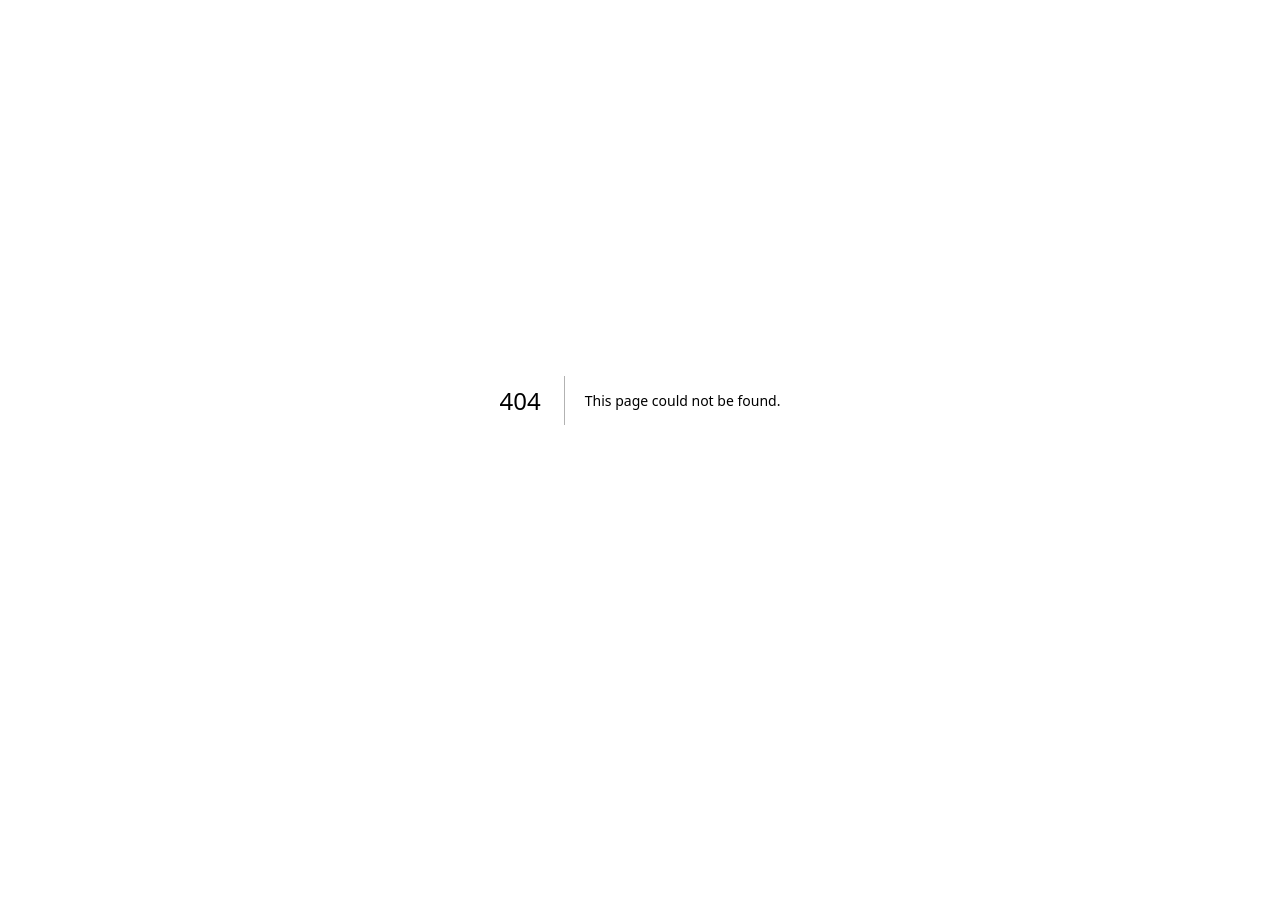
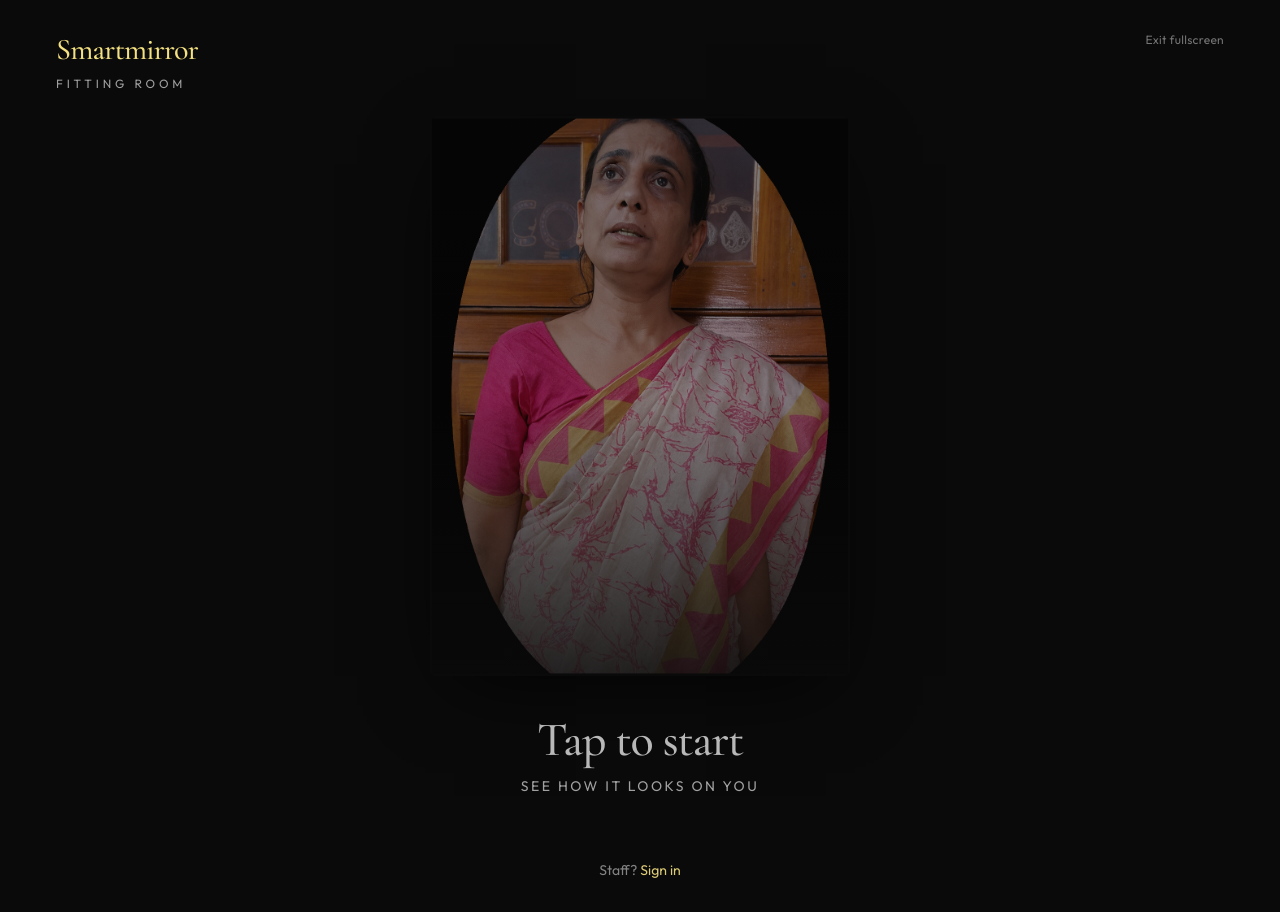
Before and after one commit to 53X/smartmirror, a Next.js app in the folder frontend/: page /kiosk/attract in a window 1280 px wide. Before the commit this address had no page. Before the commit the page ends 800 px from the top, so only its background shows below. Built offline with nearby package versions, Linux system fonts and the light colour scheme.

Commit message:
Polish kiosk demo path: attract loop and fullscreen start.

```diff
--- /dev/null
+++ b/frontend/app/kiosk/attract/page.tsx
@@ -0,0 +1,165 @@
+"use client";
+
+import { useEffect, useState } from "react";
+import { useRouter } from "next/navigation";
+import { AnimatePresence, motion, useReducedMotion } from "motion/react";
+import { exitKioskFullscreen, requestKioskFullscreen } from "@/lib/kioskFullscreen";
+import { clearKioskSession } from "@/lib/kioskSession";
+import { kioskEase, kioskFadeTransition } from "@/lib/kioskMotion";
+
+const ATTRACT_LOOKS = [
+  {
+    src: "/demo-003-look.png",
+    alt: "Styled look on the mirror",
+  },
+  {
+    src: "/demo-model.jpg",
+    alt: "Fitting room model",
+  },
+] as const;
+
+const LOOK_ROTATE_MS = 5200;
+
+/**
+ * Idle / entry surface for the floor kiosk — tap to enter the fitting room.
+ */
+export default function KioskAttractPage() {
+  const router = useRouter();
+  const reduceMotion = useReducedMotion();
+  const [lookIndex, setLookIndex] = useState(0);
+  const [starting, setStarting] = useState(false);
+
+  useEffect(() => {
+    if (reduceMotion) {
+      return;
+    }
+    const timer = window.setInterval(() => {
+      setLookIndex((current) => (current + 1) % ATTRACT_LOOKS.length);
+    }, LOOK_ROTATE_MS);
+    return () => window.clearInterval(timer);
+  }, [reduceMotion]);
+
+  function startSession(): void {
+    if (starting) {
+      return;
+    }
+    setStarting(true);
+    try {
+      clearKioskSession();
+    } catch {
+      // sessionStorage can throw in locked-down kiosk profiles — still enter.
+    }
+
+    const goConsent = (): void => {
+      router.push("/kiosk/consent");
+    };
+
+    // Attempt fullscreen in this gesture, but never wait longer than 400ms —
+    // some embeds hang the Fullscreen API and would freeze "Opening…".
+    void Promise.race([
+      requestKioskFullscreen(),
+      new Promise<boolean>((resolve) => {
+        window.setTimeout(() => resolve(false), 400);
+      }),
+    ]).finally(goConsent);
+  }
+
+  const look = ATTRACT_LOOKS[lookIndex] ?? ATTRACT_LOOKS[0];
+
+  return (
+    <main className="relative flex min-h-dvh w-full flex-col overflow-hidden bg-background">
+      <div
+        className="pointer-events-none absolute inset-0 kiosk-frame-spotlight opacity-90"
+        aria-hidden
+      />
+
+      <div className="relative flex min-h-dvh flex-1 flex-col">
+        <header className="relative z-20 flex items-start justify-between px-6 pt-8 sm:px-10 lg:px-14">
+          <div className="flex flex-col gap-2">
+            <p className="font-display text-2xl tracking-tight text-primary sm:text-3xl">
+              Smartmirror
+            </p>
+            <p className="text-xs tracking-[0.32em] text-muted-foreground uppercase">
+              Fitting room
+            </p>
+          </div>
+          <button
+            type="button"
+            className="text-xs tracking-wide text-muted-foreground/70 underline-offset-4 hover:text-muted-foreground hover:underline"
+            onClick={() => void exitKioskFullscreen()}
+          >
+            Exit fullscreen
+          </button>
+        </header>
+
+        <button
+          type="button"
+          className="group relative z-10 flex min-h-0 flex-1 cursor-pointer flex-col items-center justify-center gap-10 px-4 pb-16 pt-6 text-left outline-none focus-visible:ring-2 focus-visible:ring-ring focus-visible:ring-offset-4 focus-visible:ring-offset-background"
+          onClick={startSession}
+          disabled={starting}
+          aria-label="Tap to start your fitting room session"
+        >
+          <div className="relative mx-auto w-full max-w-[min(92vw,420px)]">
+            <div className="kiosk-frame-spotlight absolute -inset-[18%] rounded-full opacity-80" aria-hidden />
+            <div className="relative aspect-[3/4] overflow-hidden rounded-sm shadow-[0_24px_80px_-24px_oklch(0_0_0_/_0.85)]">
+              <AnimatePresence mode="wait">
+                <motion.img
+                  key={look.src}
+                  src={look.src}
+                  alt={look.alt}
+                  className="absolute inset-0 h-full w-full object-cover"
+                  initial={reduceMotion ? false : { opacity: 0, scale: 1.04 }}
+                  animate={{ opacity: 1, scale: 1 }}
+                  exit={reduceMotion ? undefined : { opacity: 0, scale: 0.98 }}
+                  transition={{ duration: 0.9, ease: kioskEase }}
+                  draggable={false}
+                />
+              </AnimatePresence>
+              <div
+                className="pointer-events-none absolute inset-0 bg-gradient-to-t from-background/80 via-transparent to-background/20"
+                aria-hidden
+              />
+            </div>
+          </div>
+
+          <div className="relative z-10 flex flex-col items-center gap-3 text-center">
+            <motion.p
+              className="font-display text-4xl tracking-tight text-foreground sm:text-5xl"
+              animate={
+                reduceMotion
+                  ? undefined
+                  : {
+                      opacity: [0.72, 1, 0.72],
+                    }
+              }
+              transition={
+                reduceMotion
+                  ? undefined
+                  : { duration: 2.8, repeat: Infinity, ease: "easeInOut" }
+              }
+            >
+              {starting ? "Opening…" : "Tap to start"}
+            </motion.p>
+            <motion.p
+              className="max-w-sm text-sm tracking-[0.18em] text-muted-foreground uppercase"
+              initial={{ opacity: 0, y: 6 }}
+              animate={{ opacity: 1, y: 0 }}
+              transition={kioskFadeTransition}
+            >
+              See how it looks on you
+            </motion.p>
+          </div>
+        </button>
+
+        <footer className="relative z-20 px-6 pb-8 text-center sm:px-10">
+          <p className="text-sm text-muted-foreground/80">
+            Staff?{" "}
+            <a href="/staff/login" className="text-primary/90 underline-offset-4 hover:underline">
+              Sign in
+            </a>
+          </p>
+        </footer>
+      </div>
+    </main>
+  );
+}
```
